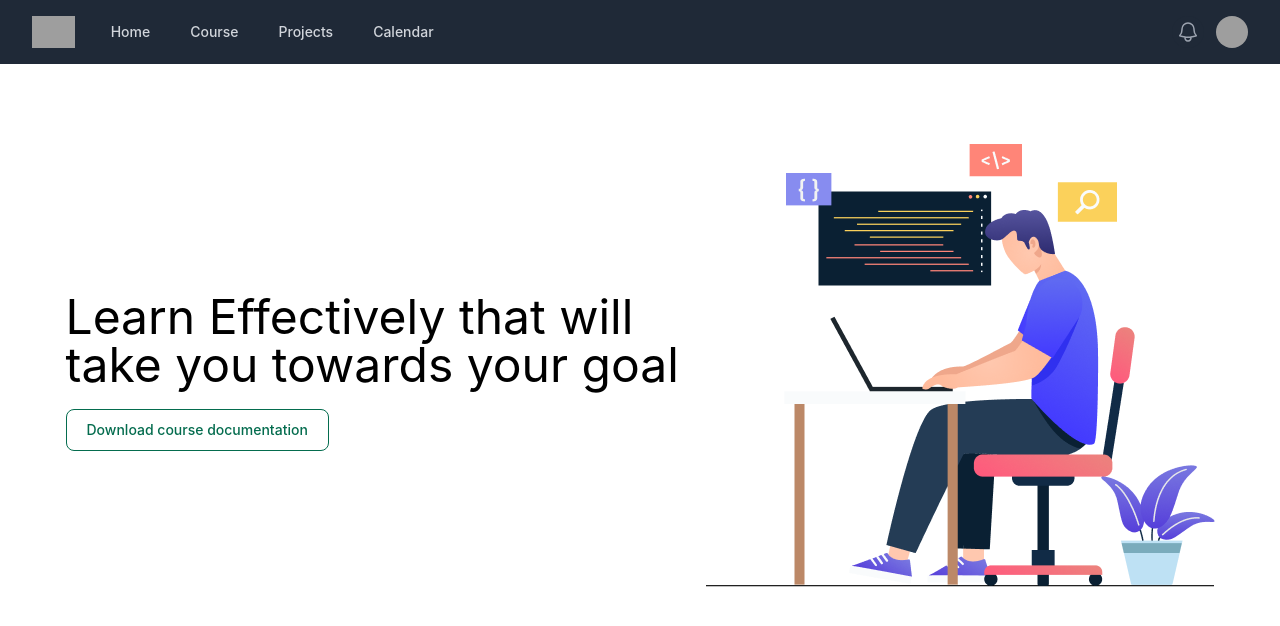
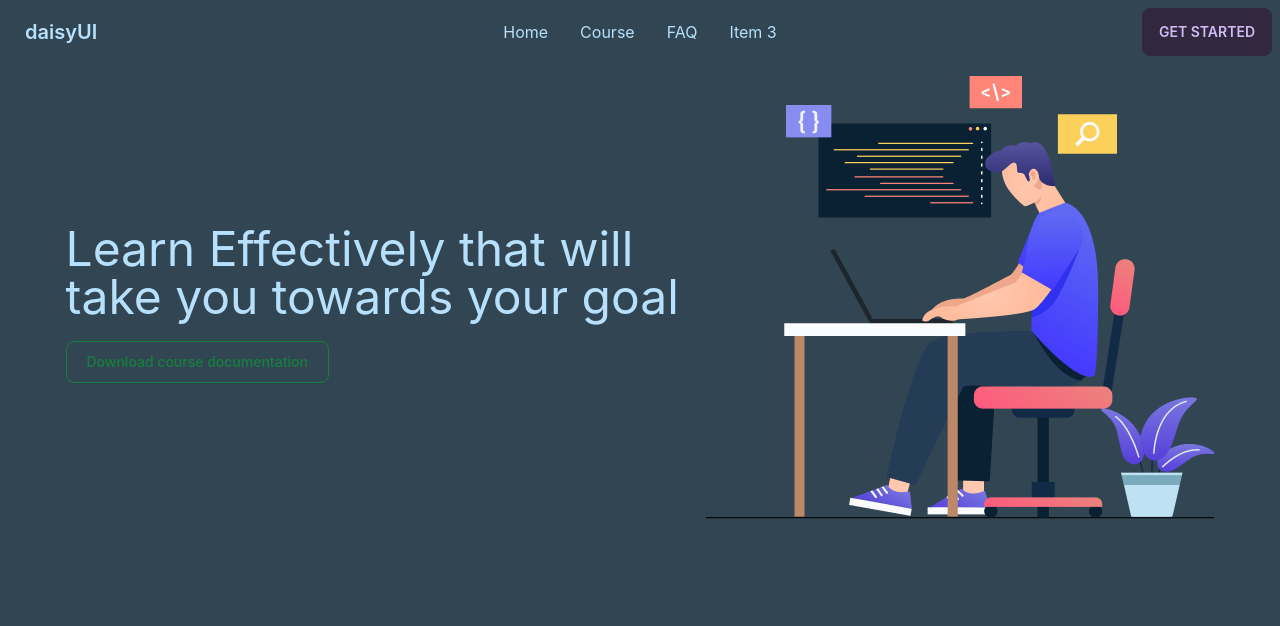
Before and after one commit to ifty17/Pro-coder-client, a React (Create React App) app: page / in a window 1280 px wide. Shown: the top 626 px of the page. Built offline with nearby package versions, Linux system fonts and the light colour scheme; grey boxes are pictures that could not be loaded.

Commit message:
added dynamic checkout route

```diff
--- a/package.json
+++ b/package.json
@@ -8,9 +8,8 @@
     "@testing-library/jest-dom": "^5.16.5",
     "@testing-library/react": "^13.4.0",
     "@testing-library/user-event": "^13.5.0",
+    "daisyui": "^2.33.0",
     "firebase": "^9.12.1",
-    "flowbite": "^1.5.3",
-    "flowbite-react": "^0.3.2",
     "react": "^18.2.0",
     "react-dom": "^18.2.0",
     "react-router-dom": "^6.4.2",
--- a/src/components/Courses/Courses.js
+++ b/src/components/Courses/Courses.js
@@ -8,7 +8,7 @@ const Courses = () => {
     console.log(cardCourses);
 
   return (
-    <div className="grid grid-cols-3 p-5 gap-4">
+    <div className="grid grid-cols-3 gap-5 pl-20">
         {
             cardCourses.map(course => <CardCourses
             key={course.id}
--- a/src/components/Header/Header.js
+++ b/src/components/Header/Header.js
@@ -1,172 +1,64 @@
-import { Fragment } from "react";
-import { Disclosure, Menu, Transition } from "@headlessui/react";
-import { Bars3Icon, BellIcon, XMarkIcon } from "@heroicons/react/24/outline";
 import React from 'react';
-import { Link } from "react-router-dom";
-
-const navigation = [
-    { name: "Home", href: "/", current: false },
-    { name: "Course", href: "/courses", current: false },
-  { name: "Projects", href: "#", current: false },
-  { name: "Calendar", href: "#", current: false },
-];
-
-function classNames(...classes) {
-  return classes.filter(Boolean).join(" ");
-}
+import { Link } from 'react-router-dom';
 
 const Header = () => {
-
     return (
-      <Disclosure as="nav" className="bg-gray-800">
-        {({ open }) => (
-          <>
-            <div className="mx-auto max-w-7xl px-2 sm:px-6 lg:px-8">
-              <div className="relative flex h-16 items-center justify-between">
-                <div className="absolute inset-y-0 left-0 flex items-center sm:hidden">
-                  {/* Mobile menu button*/}
-                  <Disclosure.Button className="inline-flex items-center justify-center rounded-md p-2 text-gray-400 hover:bg-gray-700 hover:text-white focus:outline-none focus:ring-2 focus:ring-inset focus:ring-white">
-                    <span className="sr-only">Open main menu</span>
-                    {open ? (
-                      <XMarkIcon className="block h-6 w-6" aria-hidden="true" />
-                    ) : (
-                      <Bars3Icon className="block h-6 w-6" aria-hidden="true" />
-                    )}
-                  </Disclosure.Button>
-                </div>
-                <div className="flex flex-1 items-center justify-center sm:items-stretch sm:justify-start">
-                  <Link to={'/'} className="flex flex-shrink-0 items-center">
-                    <img
-                      className="block h-8 w-auto lg:hidden"
-                      src="https://tailwindui.com/img/logos/mark.svg?color=indigo&shade=500"
-                      alt="Your Company"
-                    />
-                    <img
-                      className="hidden h-8 w-auto lg:block"
-                      src="https://tailwindui.com/img/logos/mark.svg?color=indigo&shade=500"
-                      alt="Your Company"
-                    />
-                  </Link>
-                  <div className="hidden sm:ml-6 sm:block">
-                    <div className="flex space-x-4">
-                      {navigation.map((item) => (
-                        <a
-                          key={item.name}
-                          href={item.href}
-                          className={classNames(
-                            item.current
-                              ? "bg-gray-900 text-white"
-                              : "text-gray-300 hover:bg-gray-700 hover:text-white",
-                            "px-3 py-2 rounded-md text-sm font-medium"
-                          )}
-                          aria-current={item.current ? "page" : undefined}
-                        >
-                          {item.name}
-                        </a>
-                      ))}
-                    </div>
-                  </div>
-                </div>
-                <div className="absolute inset-y-0 right-0 flex items-center pr-2 sm:static sm:inset-auto sm:ml-6 sm:pr-0">
-                  <button
-                    type="button"
-                    className="rounded-full bg-gray-800 p-1 text-gray-400 hover:text-white focus:outline-none focus:ring-2 focus:ring-white focus:ring-offset-2 focus:ring-offset-gray-800"
-                  >
-                    <span className="sr-only">View notifications</span>
-                    <BellIcon className="h-6 w-6" aria-hidden="true" />
-                  </button>
-
-                  {/* Profile dropdown */}
-                  <Menu as="div" className="relative ml-3">
-                    <div>
-                      <Menu.Button className="flex rounded-full bg-gray-800 text-sm focus:outline-none focus:ring-2 focus:ring-white focus:ring-offset-2 focus:ring-offset-gray-800">
-                        <span className="sr-only">Open user menu</span>
-                        <img
-                          className="h-8 w-8 rounded-full"
-                          src="https://images.unsplash.com/photo-1472099645785-5658abf4ff4e?ixlib=rb-1.2.1&ixid=eyJhcHBfaWQiOjEyMDd9&auto=format&fit=facearea&facepad=2&w=256&h=256&q=80"
-                          alt=""
-                        />
-                      </Menu.Button>
-                    </div>
-                    <Transition
-                      as={Fragment}
-                      enter="transition ease-out duration-100"
-                      enterFrom="transform opacity-0 scale-95"
-                      enterTo="transform opacity-100 scale-100"
-                      leave="transition ease-in duration-75"
-                      leaveFrom="transform opacity-100 scale-100"
-                      leaveTo="transform opacity-0 scale-95"
-                    >
-                      <Menu.Items className="absolute right-0 z-10 mt-2 w-48 origin-top-right rounded-md bg-white py-1 shadow-lg ring-1 ring-black ring-opacity-5 focus:outline-none">
-                        <Menu.Item>
-                          {({ active }) => (
-                            <a
-                              href="#"
-                              className={classNames(
-                                active ? "bg-gray-100" : "",
-                                "block px-4 py-2 text-sm text-gray-700"
-                              )}
-                            >
-                              Your Profile
-                            </a>
-                          )}
-                        </Menu.Item>
-                        <Menu.Item>
-                          {({ active }) => (
-                            <a
-                              href="#"
-                              className={classNames(
-                                active ? "bg-gray-100" : "",
-                                "block px-4 py-2 text-sm text-gray-700"
-                              )}
-                            >
-                              Settings
-                            </a>
-                          )}
-                        </Menu.Item>
-                        <Menu.Item>
-                          {({ active }) => (
-                            <a
-                              href="#"
-                              className={classNames(
-                                active ? "bg-gray-100" : "",
-                                "block px-4 py-2 text-sm text-gray-700"
-                              )}
-                            >
-                              Sign out
-                            </a>
-                          )}
-                        </Menu.Item>
-                      </Menu.Items>
-                    </Transition>
-                  </Menu>
-                </div>
-              </div>
-            </div>
-
-            <Disclosure.Panel className="sm:hidden">
-              <div className="space-y-1 px-2 pt-2 pb-3">
-                {navigation.map((item) => (
-                  <Disclosure.Button
-                    key={item.name}
-                    as="a"
-                    href={item.href}
-                    className={classNames(
-                      item.current
-                        ? "bg-gray-900 text-white"
-                        : "text-gray-300 hover:bg-gray-700 hover:text-white",
-                      "block px-3 py-2 rounded-md text-base font-medium"
-                    )}
-                    aria-current={item.current ? "page" : undefined}
-                  >
-                    {item.name}
-                  </Disclosure.Button>
-                ))}
-              </div>
-            </Disclosure.Panel>
-          </>
-        )}
-      </Disclosure>
+      <div className="navbar bg-base-100">
+        <div className="navbar-start">
+          <div className="dropdown">
+            <label tabIndex={0} className="btn btn-ghost lg:hidden">
+              <svg
+                xmlns="http://www.w3.org/2000/svg"
+                className="h-5 w-5"
+                fill="none"
+                viewBox="0 0 24 24"
+                stroke="currentColor"
+              >
+                <path
+                  strokeLinecap="round"
+                  strokeLinejoin="round"
+                  strokeWidth="2"
+                  d="M4 6h16M4 12h8m-8 6h16"
+                />
+              </svg>
+            </label>
+            <ul
+              tabIndex={0}
+              className="menu menu-compact dropdown-content mt-3 p-2 shadow bg-base-100 rounded-box w-52"
+            >
+              <li>
+                <Link to={'/'}>Home</Link>
+              </li>
+              <li>
+                <Link to={'/courses'}>Course</Link>
+              </li>
+              <li>
+                <a>Item 3</a>
+              </li>
+            </ul>
+          </div>
+          <a className="btn btn-ghost normal-case text-xl">daisyUI</a>
+        </div>
+        <div className="navbar-center hidden lg:flex">
+          <ul className="menu menu-horizontal p-0">
+            <li>
+              <Link to={'/'}>Home</Link>
+            </li>
+            <li>
+              <Link to={'/courses'}>Course</Link>
+            </li>
+            <li>
+                <a href="">FAQ</a>
+            </li>
+            <li>
+              <a>Item 3</a>
+            </li>
+          </ul>
+        </div>
+        <div className="navbar-end">
+          <a className="btn">Get started</a>
+        </div>
+      </div>
     );
 };
 
--- a/src/components/Home/Home.js
+++ b/src/components/Home/Home.js
@@ -6,7 +6,7 @@ const Home = () => {
     return (
       <div>
         <Header></Header>
-        <div className="flex items-center mt-20 justify-center flex-col sm:flex-col md:flex-row">
+        <div className="flex items-center mt-3 justify-center flex-col sm:flex-col md:flex-row">
           <div className=" w-[90%] md:w-[50%]">
             <h1 className="text-5xl text-left py-5">
               Learn Effectively that will take you towards your goal
--- a/src/components/LeftSideCategory/LeftSideCategory.js
+++ b/src/components/LeftSideCategory/LeftSideCategory.js
@@ -4,6 +4,7 @@ import { Link } from 'react-router-dom';
 
 const LeftSideCategory = () => {
     const [categories, setCategories] = useState([]);
+    console.log(categories)
 
     useEffect(() =>{
         fetch("http://localhost:5000/courses")
@@ -18,7 +19,7 @@ const LeftSideCategory = () => {
             className="text-green-700 block hover:text-white border border-green-700 hover:bg-green-800 focus:ring-4 focus:outline-none focus:ring-green-300 font-medium rounded-lg text-sm px-5 py-2.5 text-center mr-2 mb-2 dark:border-green-500 dark:text-green-500 dark:hover:text-white dark:hover:bg-green-600 dark:focus:ring-green-800"
             key={category.id}
           >
-            <Link>{category.name}</Link>
+            <Link to={`/courses/${category.id}`}>{category.name}</Link>
           </button>
         ))}
       </div>
--- a/tailwind.config.js
+++ b/tailwind.config.js
@@ -1,14 +1,30 @@
 /** @type {import('tailwindcss').Config} */
 module.exports = {
-  content: [
-    "./src/**/*.{js,jsx,ts,tsx}",
-    "node_modules/flowbite-react/**/*.{js,jsx,ts,tsx}",
-  ],
-  theme: {
-    extend: {},
+  content: ["./src/**/*.{js,jsx,ts,tsx}"],
+  daisyui: {
+    themes: [
+      {
+        mytheme: {
+          primary: "#96b526",
+
+          secondary: "#c969ef",
+
+          accent: "#58d89f",
+
+          neutral: "#31273F",
+
+          "base-100": "#324552",
+
+          info: "#94C5E6",
+
+          success: "#78E3A6",
+
+          warning: "#F6DA5A",
+
+          error: "#F94380",
+        },
+      },
+    ],
   },
-  plugins: [
-    require("flowbite/plugin"),
-
-    ],
+  plugins: [require("daisyui")],
 };
```
Also changed, not shown: src/components/CheckOut/CheckOut.js (added, +11 -0 lines), src/components/Courses/CardCourses.js (+14 -38 lines), src/routes/Routes.js (+9 -1 lines), 1 other file (tests, documents, lock files or other folders).
